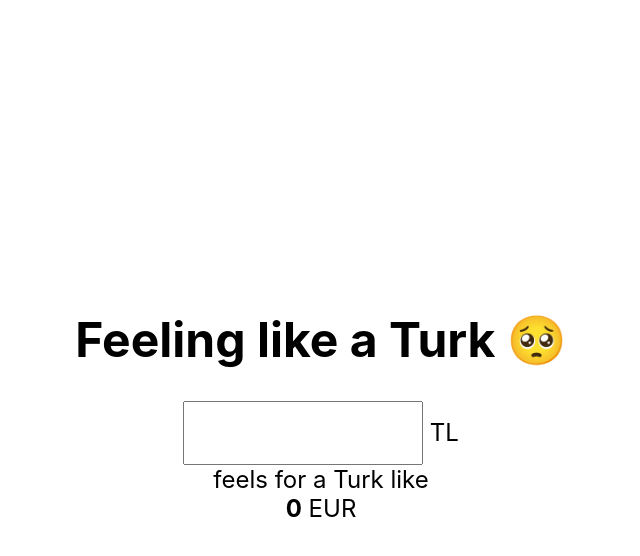
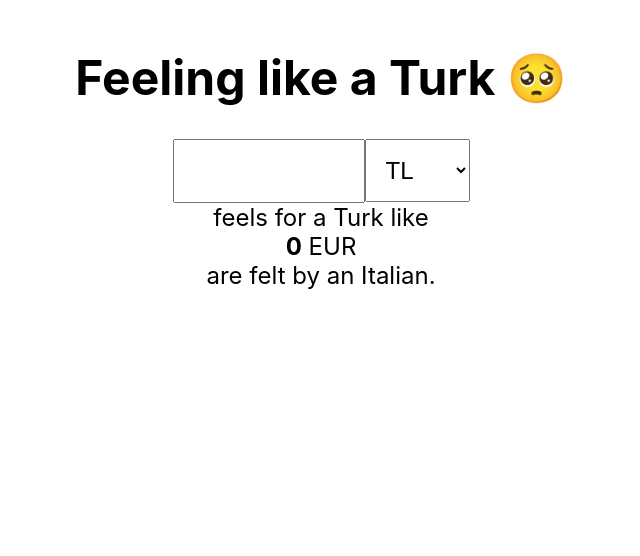
Before and after one commit to justhyur/feeling-turkish, a React (Create React App) app: page / in a window 1280 px wide. Shown: the top 556 px of the page, without its empty margins (319-959 px from the left). Built offline with nearby package versions, Linux system fonts and the light colour scheme; no server answers.

Commit message:
version 2

```diff
--- a/src/App.js
+++ b/src/App.js
@@ -16,6 +16,7 @@ function App() {
   };
 
   const [ eurToTry, setEurToTry ] = useState(1);
+  const [ from, setFrom ] = useState('TL');
   const [ inputValue, setInputValue ] = useState('');
 
   useEffect(()=>{
@@ -32,7 +33,9 @@ function App() {
       const avTurcoOra = avTurcoEur / (50 * 4);
       const avItaloOra = averageSalaries.it.value / (40 * 4);
       const valueEur = value / eurToTry;
-      const result = (avItaloOra * valueEur / avTurcoOra);
+      const resultFromTL = (avItaloOra * valueEur / avTurcoOra);
+      const resultFromEUR = (avItaloOra * value / avTurcoOra)*eurToTry;
+      const result = from === "TL"? resultFromTL : resultFromEUR;
       return Math.round(result*100)/100;
     }else{return ''}
   }
@@ -40,9 +43,25 @@ function App() {
   return (
     <div className="app">
       <h1>Feeling like a Turk 🥺</h1>
-      <label><input type="number" value={inputValue} onChange={(e)=>{setInputValue(e.target.value)}}></input> TL</label>
-      <span>feels for a Turk like</span>
-      <span><strong>{getFeelsLikeValue(inputValue)}</strong> EUR</span>
+      {eurToTry != 1 &&
+        <div className="live-change"><strong>Live EUR-TL</strong><br/>1 EUR = {eurToTry} TL</div>
+      }
+      <label>
+        <input type="number" value={inputValue} onChange={(e)=>{setInputValue(e.target.value)}}></input>
+        <select className="origin" value={from} onChange={(e)=>{
+          setFrom(e.target.value)
+        }}>
+          <option value="TL">TL</option>
+          <option value="EUR">EUR</option>
+        </select>
+      </label>
+      <span>feels for {from == "TL"? "a Turk" : "an Italian"} like</span>
+      <span><strong>{getFeelsLikeValue(inputValue)}</strong> {from == "TL"? "EUR" : "TL"}
+        {from == "EUR" &&
+          <span> (<strong>{Math.round(getFeelsLikeValue(inputValue)/eurToTry*100)/100}</strong> EUR)</span>
+        }
+      </span>
+      <span>are felt by {from == "TL"? "an Italian" : "a Turk"}.</span>
     </div>
   );
 }
--- a/src/App.scss
+++ b/src/App.scss
@@ -2,12 +2,12 @@
     box-sizing: border-box;
 }
 .app{
-    padding: 1.5rem;
+    padding: 1rem;
     display: flex;
     flex-direction: column;
     align-items: center;
     font-size: 1.5rem;
-    justify-content: center;
+    // justify-content: center;
     font-style: sans-serif;
     height: 100vh;
     h1{
@@ -16,6 +16,15 @@
     input{
         padding: 1rem;
         font-size: 1.5rem;
-        width: 15rem;
+        width: 12rem;
+    }
+    .live-change{
+        margin-bottom: 20px;
+        text-align: center;
+    }
+    .origin{
+        padding: 1rem;
+        font-size: 1.5rem;
+        font-style: sans-serif;
     }
 }
```
